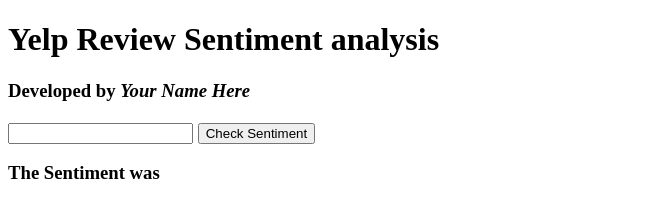
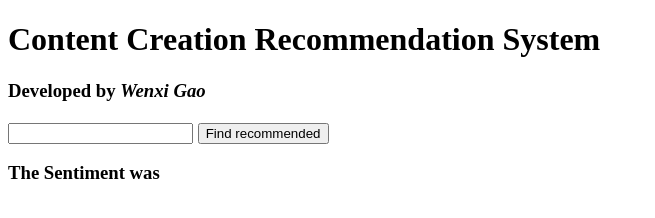
Before and after one commit to ifrio/Wenxi-s-WebApp-FrontEnd, a plain HTML site: page index.html in a window 1280 px wide. Shown: the whole page, without its empty margins (0-655 px from the left). Drawn offline with Linux system fonts and the light colour scheme.

Commit message:
Foundation for Wenxi's website

```diff
--- a/index.html
+++ b/index.html
@@ -14,15 +14,15 @@
 
 	<script src ="script.js"></script>
 
-	<h1>Yelp Review Sentiment analysis</h1>
+	<h1>Content Creation Recommendation System</h1>
 
-	<h3>Developed by <em>Your Name Here</em> <h3>
+	<h3>Developed by <em>Wenxi Gao</em> <h3>
 
 
 
 	<input id="username_input" type="text"></input>
 
-	<button onclick="getSentiment()">Check Sentiment</button>
+	<button onclick="getSentiment()">Find recommended</button>
 
 	<p>
 
```
